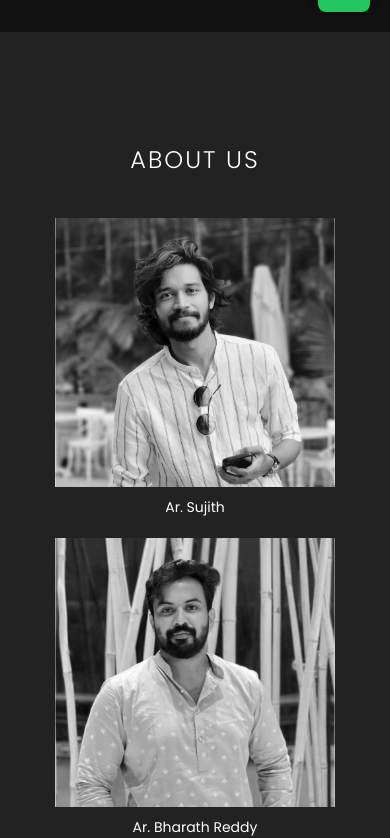
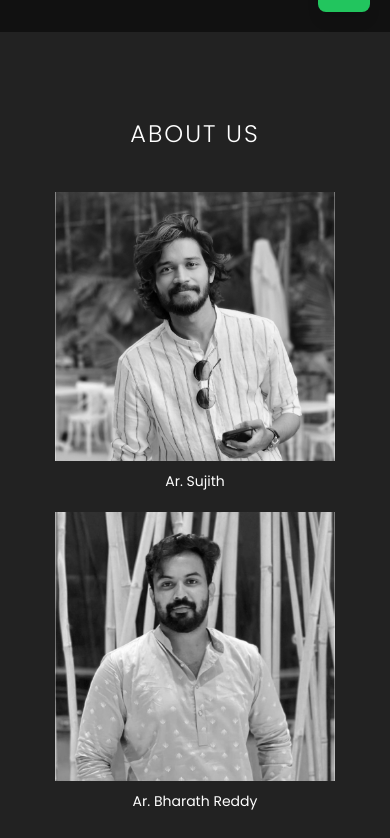
Before and after one commit to prasadmeragala/SGS-Interior, a React (Vite) app: page / in a window 390 px wide. Shown: the part 812-1650 px from the top of the page. Built offline with nearby package versions, Linux system fonts and the light colour scheme; grey boxes are pictures that could not be loaded.

Commit message:
reduced about us gap

```diff
--- a/src/components/Intro/index.css
+++ b/src/components/Intro/index.css
@@ -1,8 +1,7 @@
 .about-container {
   background-color: #222;
   color: #fff;
-  padding-bottom: 16px;
-  /* padding: 60px 120px; */
+  padding: 4px 40px;
   text-align: center;
 }
 
@@ -58,7 +57,7 @@
 /* ========================= */
 @media (max-width: 1024px) {
   .about-container {
-    padding: 40px 60px;
+    padding: 20px 60px 30px;
   }
 
   .about-images {
@@ -76,7 +75,7 @@
 /* ========================= */
 @media (max-width: 640px) {
   .about-container {
-    padding: 30px 20px;
+    padding: 4px 20px 20px;
   }
 
   .about-images {
```
